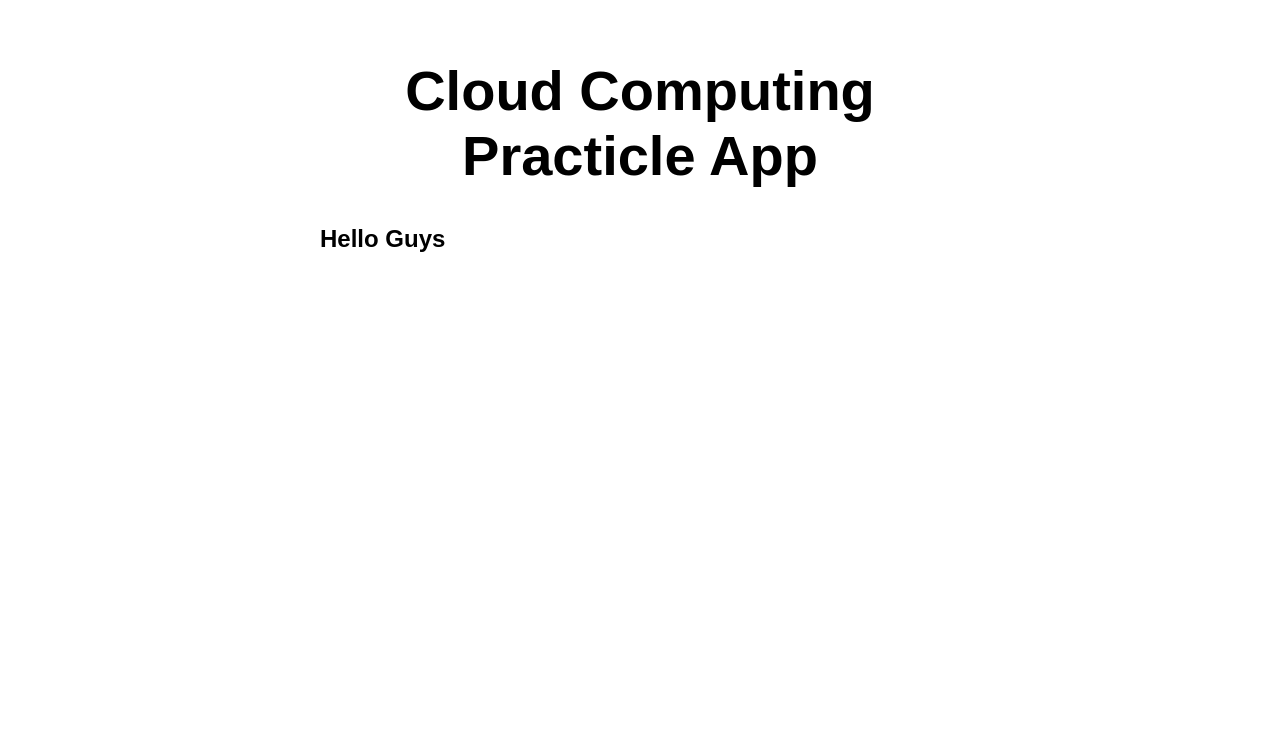
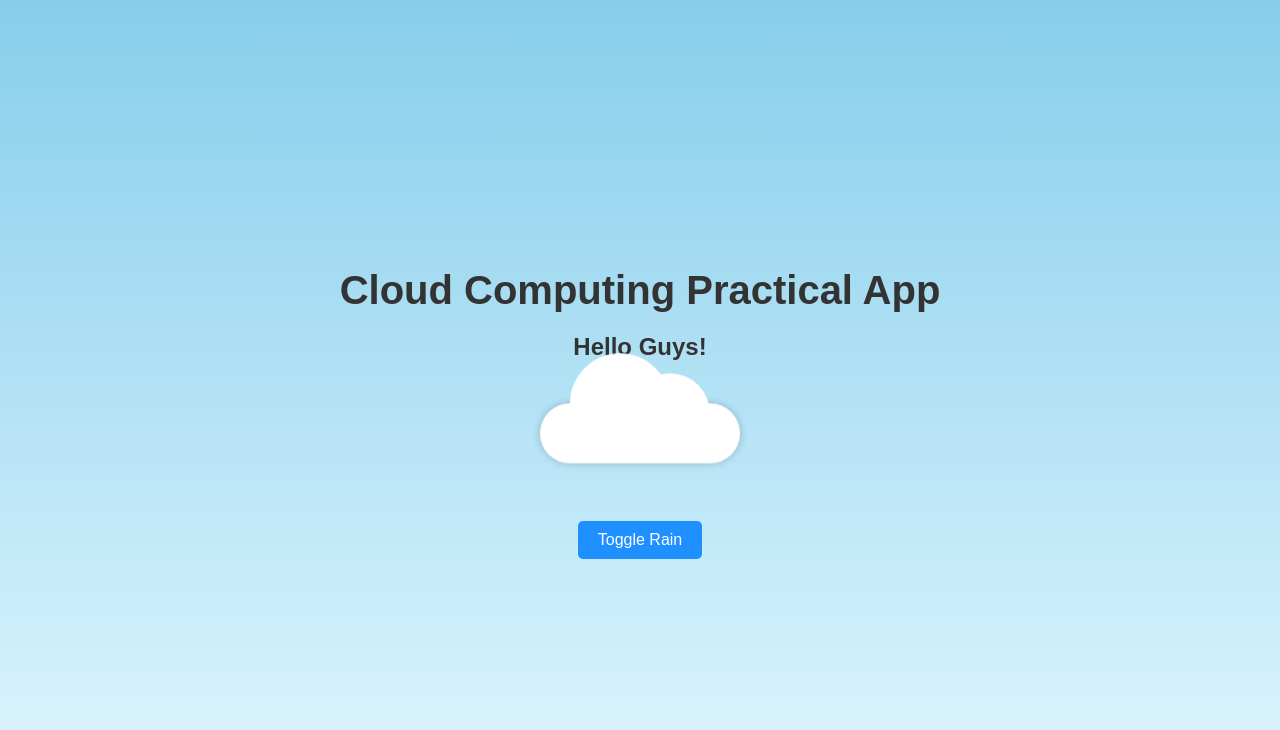
Before and after one commit to AshfaNisthar/WebAppPracticalCloud, a website: page src/index.html in a window 1280 px wide. Drawn offline with Linux system fonts and the light colour scheme.

Commit message:
Update index.html

```diff
--- a/src/index.html
+++ b/src/index.html
@@ -4,15 +4,129 @@
 <head>
   <meta charset="UTF-8">
   <meta name="viewport" content="width=device-width, initial-scale=1.0">
-  <link rel="stylesheet" href="styles.css">
-  <title>Cloud Computing Practicle</title>
+  <title>Cloud Computing Practical App</title>
+  <style>
+    body {
+      margin: 0;
+      font-family: Arial, sans-serif;
+      background: linear-gradient(to bottom, #87CEEB, #E0F6FF);
+      min-height: 100vh;
+      display: flex;
+      justify-content: center;
+      align-items: center;
+    }
+
+    main {
+      text-align: center;
+      color: #333;
+    }
+
+    h1 {
+      font-size: 2.5em;
+      margin-bottom: 10px;
+    }
+
+    h2 {
+      font-size: 1.5em;
+      margin-bottom: 20px;
+    }
+
+    .cloud {
+      width: 200px;
+      height: 60px;
+      background: #fff;
+      border-radius: 100px;
+      position: relative;
+      margin: 50px auto;
+      box-shadow: 0 0 10px rgba(0, 0, 0, 0.2);
+      animation: float 3s ease-in-out infinite;
+    }
+
+    .cloud::before,
+    .cloud::after {
+      content: '';
+      position: absolute;
+      background: #fff;
+      border-radius: 50%;
+    }
+
+    .cloud::before {
+      width: 100px;
+      height: 100px;
+      top: -50px;
+      left: 30px;
+    }
+
+    .cloud::after {
+      width: 80px;
+      height: 80px;
+      top: -30px;
+      right: 30px;
+    }
+
+    .raindrop {
+      position: absolute;
+      width: 4px;
+      height: 10px;
+      background: #00f;
+      border-radius: 50%;
+      opacity: 0.6;
+      animation: fall 1s linear infinite;
+      display: none;
+    }
+
+    .raindrop.active {
+      display: block;
+    }
+
+    @keyframes float {
+      0%, 100% { transform: translateY(0); }
+      50% { transform: translateY(-10px); }
+    }
+
+    @keyframes fall {
+      0% { transform: translateY(0); opacity: 0.6; }
+      100% { transform: translateY(200px); opacity: 0; }
+    }
+
+    button {
+      padding: 10px 20px;
+      font-size: 1em;
+      background: #1E90FF;
+      color: white;
+      border: none;
+      border-radius: 5px;
+      cursor: pointer;
+      transition: background 0.3s;
+    }
+
+    button:hover {
+      background: #4682B4;
+    }
+  </style>
 </head>
 
 <body>
   <main>
-    <h1>Cloud Computing Practicle App</h1>
-    <h2>Hello Guys<h2></h2>
+    <h1>Cloud Computing Practical App</h1>
+    <h2>Hello Guys!</h2>
+    <div class="cloud" id="cloud">
+      <div class="raindrop" style="left: 50px; animation-delay: 0s;"></div>
+      <div class="raindrop" style="left: 80px; animation-delay: 0.2s;"></div>
+      <div class="raindrop" style="left: 110px; animation-delay: 0.4s;"></div>
+      <div class="raindrop" style="left: 140px; animation-delay: 0.6s;"></div>
+    </div>
+    <button onclick="toggleRain()">Toggle Rain</button>
   </main>
+
+  <script>
+    function toggleRain() {
+      const raindrops = document.querySelectorAll('.raindrop');
+      raindrops.forEach(drop => {
+        drop.classList.toggle('active');
+      });
+    }
+  </script>
 </body>
 
 </html>
```
